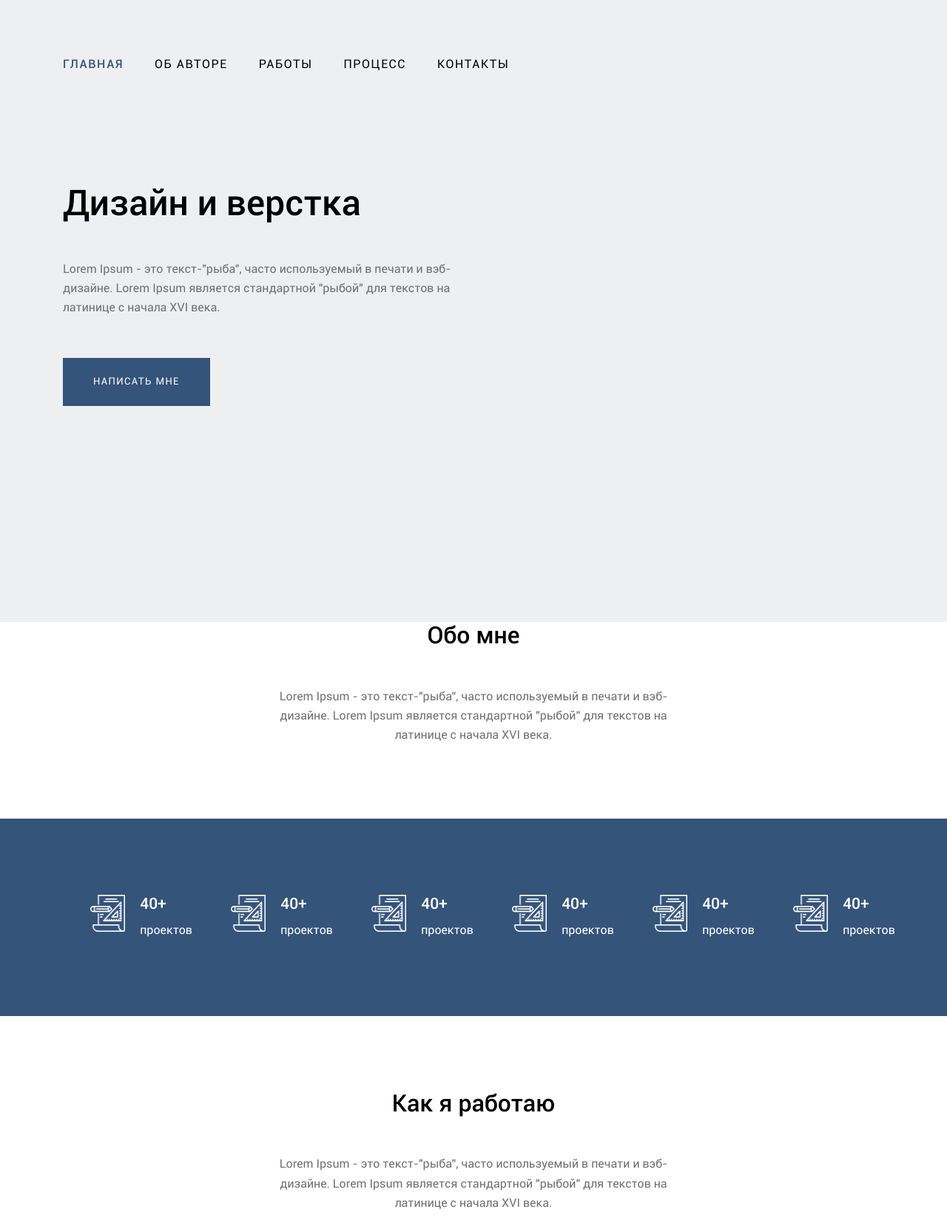
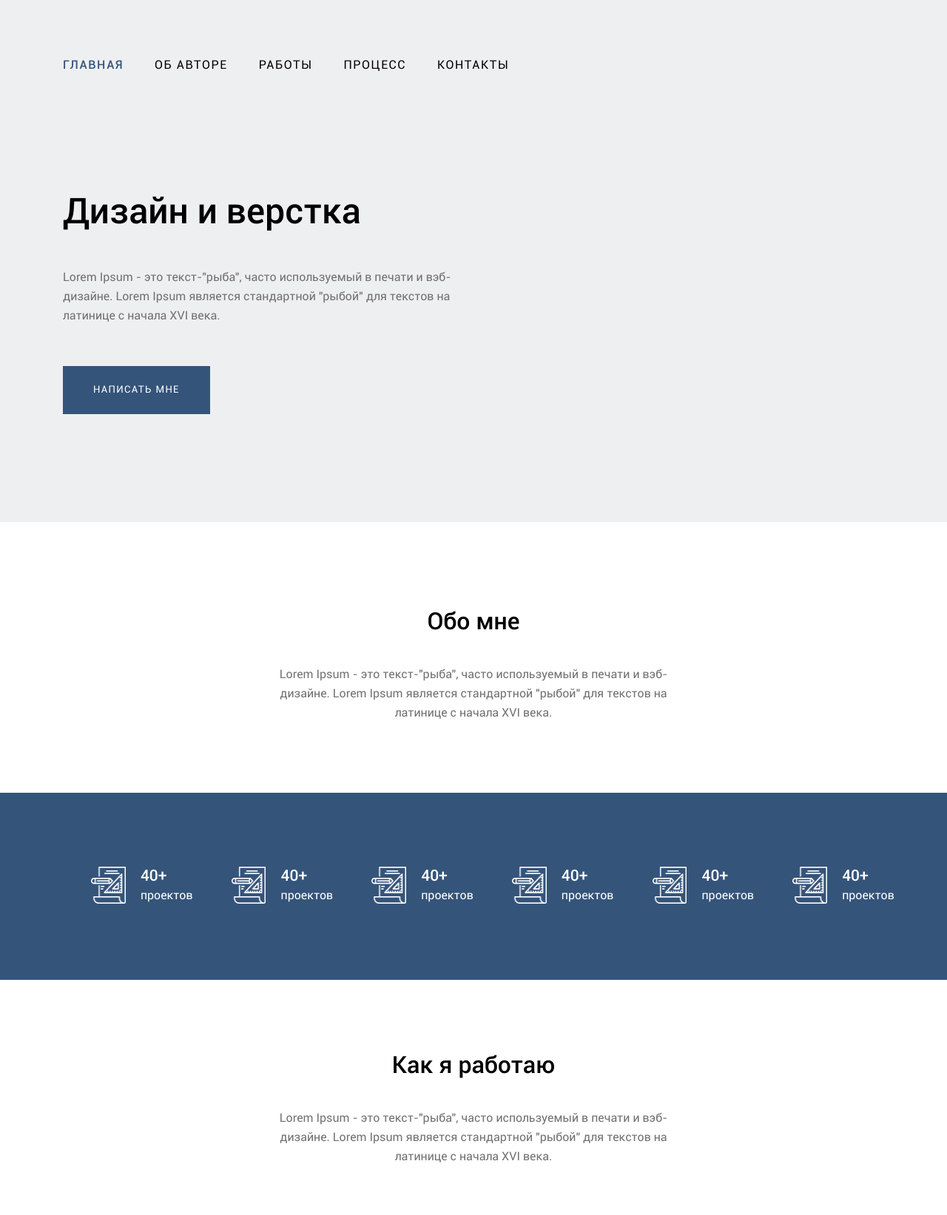
Before and after one commit to callmejogi/project_one, a plain HTML site: page index.html in a window 1280 px wide. Shown: the top 1643 px of the page at 74% size. Drawn offline with Linux system fonts and the light colour scheme; grey boxes are pictures that could not be loaded.

Commit message:
Final round

```diff
--- a/index.html
+++ b/index.html
@@ -105,7 +105,7 @@
     </div>
 
     <div class="promo">
-        <iframe width="1110" height="600" src="https://www.youtube.com/embed/xGNqxcgikGk" title="YouTube video player" frameborder="0" allow="accelerometer; autoplay; clipboard-write; encrypted-media; gyroscope; picture-in-picture" allowfullscreen>
+        <iframe class="video" src="https://www.youtube.com/embed/O0PE3qA9kIs" title="YouTube video player" frameborder="0" allow="accelerometer; autoplay; clipboard-write; encrypted-media; gyroscope; picture-in-picture" allowfullscreen>
         </iframe>
     </div>
 
@@ -119,8 +119,5 @@
             </p>
         </div>
     </footer>
-
-
-
 </body>
 </html>
--- a/styles/style.css
+++ b/styles/style.css
@@ -24,6 +24,16 @@
     font-display: swap;
 }
 
+.block{
+    background-color: #EEEFF1;
+    box-sizing: border-box;
+    padding-top: 75px;
+}
+
+.nav{
+    padding-bottom: 145px;
+}
+
 .link.main{
     font-weight: 500;
     color:#34547A;
@@ -36,6 +46,7 @@
     text-decoration-line: none;
     font-size: 16px;
     letter-spacing: 0.1em;
+    line-height:26px;
 }
 
 .text{
@@ -69,13 +80,6 @@
     letter-spacing: 0.1em;
 }
 
-.block{
-    background-color: #EEEFF1;
-    box-sizing: border-box;
-    padding-bottom: 146px;
-    padding-top: 79px;
-}
-
 .box{
     margin-left: auto;
     margin-right: auto;
@@ -87,9 +91,9 @@
     font-family: 'Roboto', sans-serif;
     font-weight: 500;
     font-size:32px;
-    line-height: 37.5px;
+    line-height: 38px;
     text-align: center;
-    margin-bottom: 50px;
+    margin-bottom: 40px;
     width:540px;
 }
 
@@ -97,6 +101,8 @@
     width:540px;
     margin-left: auto;
     margin-right: auto;
+    padding-top: 115px;
+    padding-bottom: 95px;
 }
 
 .copy{
@@ -105,14 +111,12 @@
     color:#727272;
     font-size:16px;
     width: 540px;
-    margin-bottom: 100px;
     text-align: center;
-    line-height: 26.25px;
+    line-height: 26px;
 }
 
 .body{
     background-color: #34547A;
-    margin-bottom: 100px;
 }
 
 .numbers{
@@ -120,9 +124,9 @@
     font-family: 'Roboto', sans-serif;
     font-weight: 500;
     font-size:21px;
-    line-height: 24.61px;
+    line-height: 25px;
     width:36px;
-    margin-bottom: 10px;
+    margin-bottom: 1px;
 }
 
 .projects{
@@ -145,10 +149,6 @@
     height:50px;
 }
 
-.nav{
-    margin-bottom: 140px;
-}
-
 .list{
     display: inline-block;
     vertical-align: top;
@@ -159,21 +159,22 @@
     margin-left: auto;
     margin-right: auto;
     box-sizing: border-box;
-    padding-top: 103px;
     text-align: center;
+    padding-top: 100px;
 }
 
 .card{
     display: inline-block;
     vertical-align: top;
-    margin-left: 52.33px;
-    margin-bottom: 103px;
+    margin-left: 52px;
+    margin-bottom: 100px;
 }
 
 .page{
     width:540px;
     margin-left: auto;
     margin-right: auto;
+    padding-top: 96px;
 }
 
 .desc{
@@ -181,9 +182,9 @@
     font-family: 'Roboto', sans-serif;
     font-weight: 500;
     font-size:32px;
-    line-height: 37.5px;
+    line-height: 38px;
     text-align: center;
-    margin-bottom: 50px;
+    margin-bottom: 40px;
     width:540px;
 }
 
@@ -193,16 +194,22 @@
     color:#727272;
     font-size:16px;
     text-align: center;
-    line-height: 26.25px;
-    margin-bottom: 57px;
+    line-height: 26px;
+    margin-bottom: 52px;
     width:540px;
 }
 
 .promo{
-    width:1110px;
     margin-left: auto;
     margin-right: auto;
     margin-bottom: 100px;
+    width:1110px;
+    height: 600px;
+}
+
+.video{
+    height: 600px;
+    width:1110px;
 }
 
 .footer{
@@ -215,8 +222,9 @@
     font-family: 'Roboto', sans-serif;
     font-weight: 500;
     font-size:21px;
-    line-height: 24.61px;
+    line-height: 25px;
     color:#FFFFFF;
+    margin-bottom: 12px;
 }
 
 .copyrights{
@@ -224,7 +232,7 @@
     font-weight: 400;
     color:#FFFFFF;
     font-size:13px;
-    line-height: 21.33px;
+    line-height: 21px;
     width:193px;
 }
 
```
